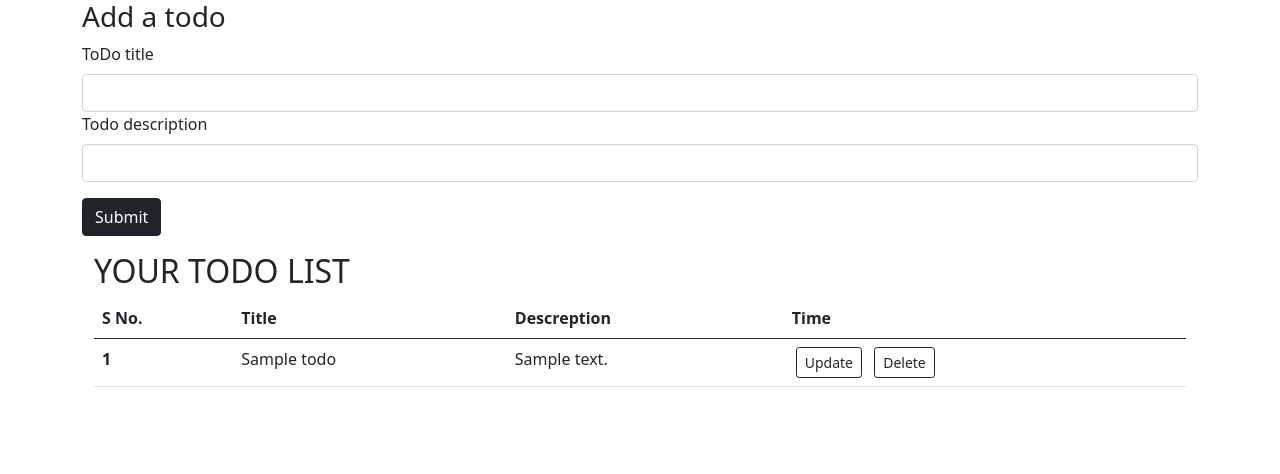
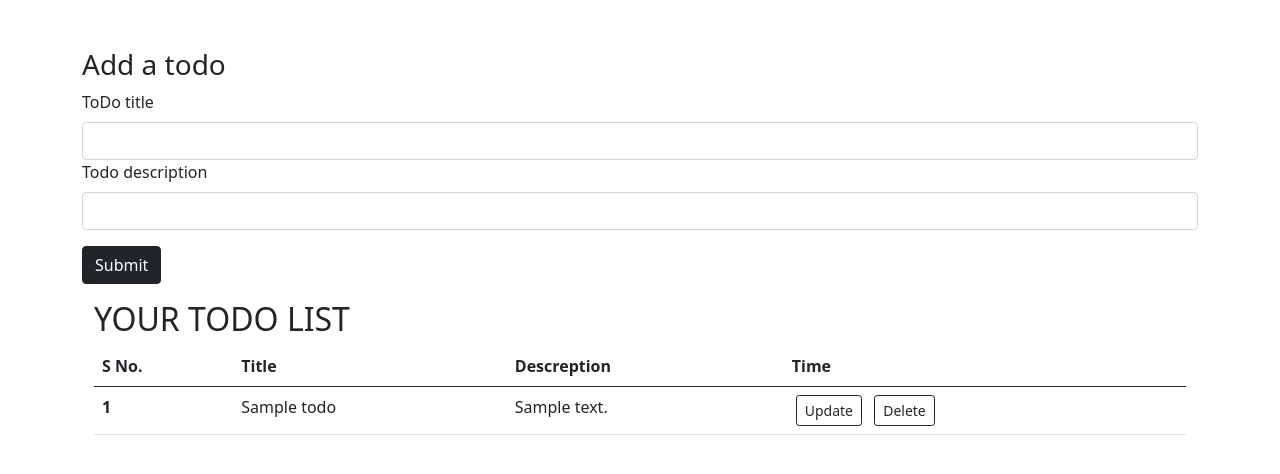
Before and after one commit to ankur0904/flask-sql, a Flask app: page / in a window 1280 px wide. Shown: the top 474 px of the page. Run offline with Flask 3, Linux system fonts and the light colour scheme; tables that the repository leaves empty hold one stand-in row (values such as "Sample post").

Commit message:
Update index.html

```diff
--- a/templates/index.html
+++ b/templates/index.html
@@ -1,6 +1,6 @@
 {% extends 'base.html' %}
 {% block body %}
-    <div class="container mb-3">
+    <div class="container mb-3 pt-5">
         <h3>Add a todo</h3>
         <form action="/" method="POST">
             <div class="mb-3">
```
